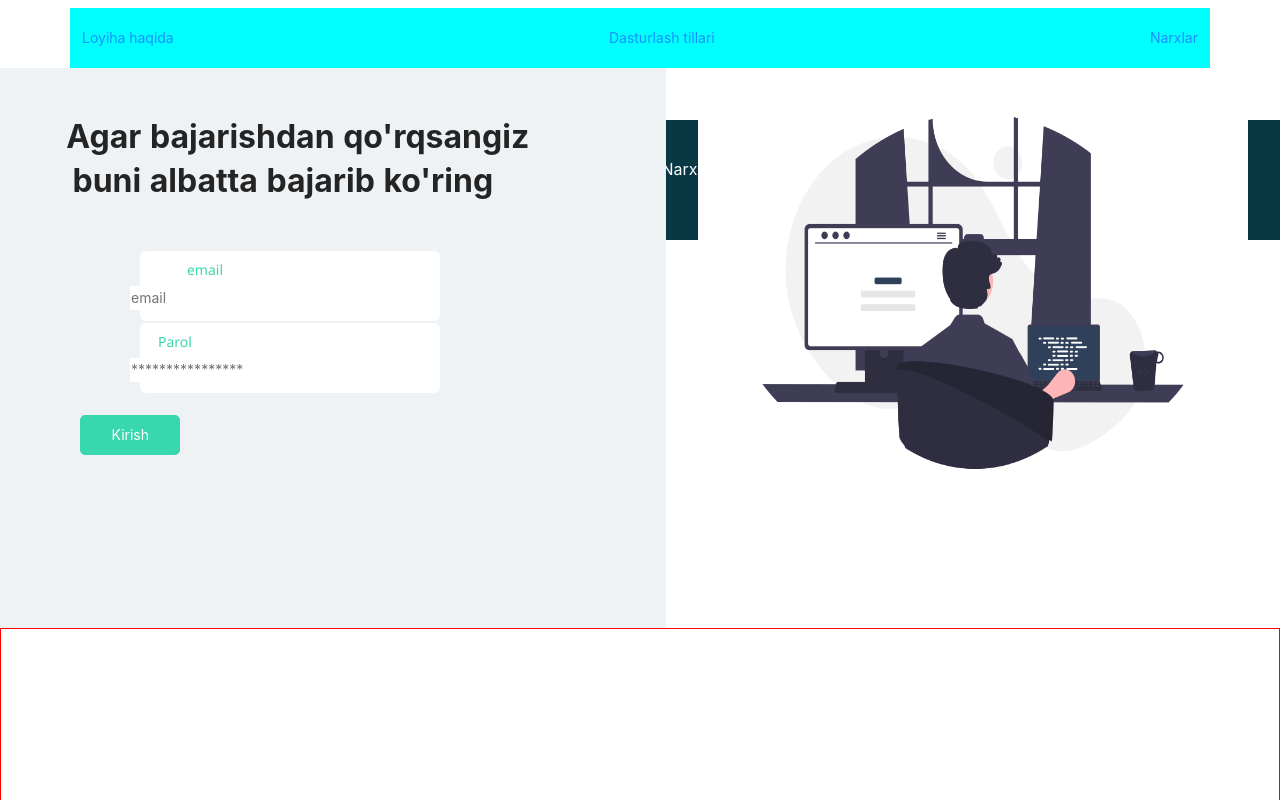
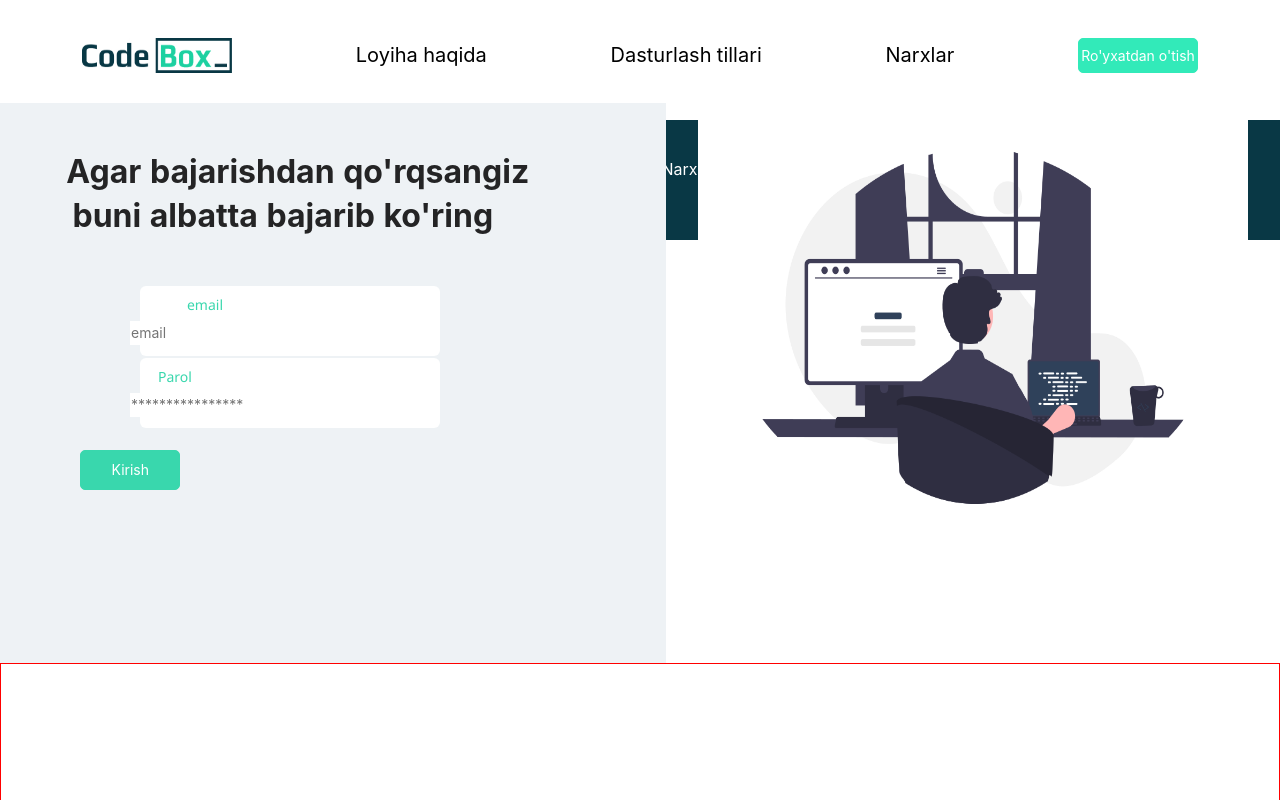
Before and after one commit to Dilnush09/CodeBox, a React (Create React App) app: page /home in a window 1280 px wide. Shown: the top 800 px of the page. Built offline with nearby package versions, Linux system fonts and the light colour scheme.

Commit message:
Navbar
Navbar

```diff
--- a/src/components/LandingPage/Navbar/Navbar.js
+++ b/src/components/LandingPage/Navbar/Navbar.js
@@ -3,9 +3,8 @@ import style from "../Navbar/Navbar.module.css";
 import Navbar from "react-bootstrap/Navbar";
 import Container from "react-bootstrap/Container";
 import { Link, Outlet, useNavigate } from "react-router-dom";
-import Logotip from "../Navbar/Group@2x.jpg";
 import { navbarMain } from "../../util/navbarMain";
-
+import brand from './brand.jpg'
 export default function Navbarjs() {
   const navigate = useNavigate();
   const GotoProfile = () => {
@@ -18,7 +17,9 @@ export default function Navbarjs() {
   return (
     <>
       <Navbar className={style.Container}>
+
         <Container className={style.Content}>
+          <div><img  src={brand}/></div>
           {navbarMain.map((item) => {
             return (
               !item.hidden && (
@@ -34,6 +35,9 @@ export default function Navbarjs() {
               <button onClick={LogOut}>LogOut</button>
             </h1>
           ) : null}
+          <div className={style.contbutton}>
+            <button>Ro'yxatdan o'tish</button>
+          </div>
         </Container>
         <Outlet />
       </Navbar>
--- a/src/components/LandingPage/Navbar/Navbar.module.css
+++ b/src/components/LandingPage/Navbar/Navbar.module.css
@@ -11,23 +11,27 @@
     align-items: center;
     flex-direction: column;
     justify-content:center;
-    /* margin-left: -20px; */
     background-color: white;
 }
+
 .Content {
     width: 80%;
-    height: 60px;
-    padding: 20px 0px;
-    background-color: aqua;
+    padding: 30px 0px;
+    background-color: white;
     display: flex;
-    justify-content: space-around;
     align-items: center;
+    justify-content: space-evenly;
+}
+.Content a {
+    color: black;
+    font-size: 20px;
 }
 
 .Content img {
-    width: 170px;
-    height: 40px;
+    width: 150px;
+    height: 35px;
 }
+
 
 .Main {
     width: 100%;
@@ -59,3 +63,12 @@
     justify-content: space-between;
     align-items: center;
 }
+
+.contbutton button {
+    width: 120px;
+    height: 35px;
+    border: 1px solid #32eab9;
+    background-color: #32eab9;
+    border-radius: 5px;
+    color: white;
+}
--- a/src/components/util/navbarMain.js
+++ b/src/components/util/navbarMain.js
@@ -3,6 +3,7 @@ import Geniric from "../LandingPage/Geniric/Geniric";
 import Prices from "../LandingPage/Prices/Prices";
 import Pragramming from "../LandingPage/Programming languages/Programming";
 import Profile from "../ProfilePage/profile";
+
 export const navbarMain = [
   {
     id: 1,
```
Also changed, not shown: src/components/LandingPage/Navbar/brand.jpg (renamed from src/components/LandingPage/Navbar/Group@2x.jpg).
